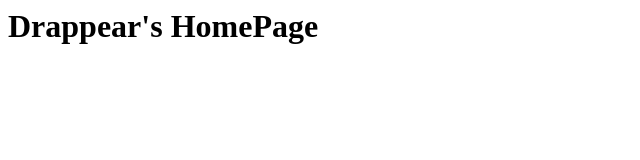
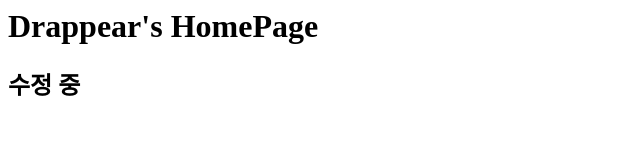
Before and after one commit to Drappear/Drappear.github.io, a plain HTML site: page index.html in a window 1280 px wide. Shown: the whole page, without its empty margins (0-640 px from the left). Drawn offline with Linux system fonts and the light colour scheme.

Commit message:
Update index.html

```diff
--- a/index.html
+++ b/index.html
@@ -1 +1,2 @@
 <h1> Drappear's HomePage </h1>
+<h2> 수정 중 </h2>
```
